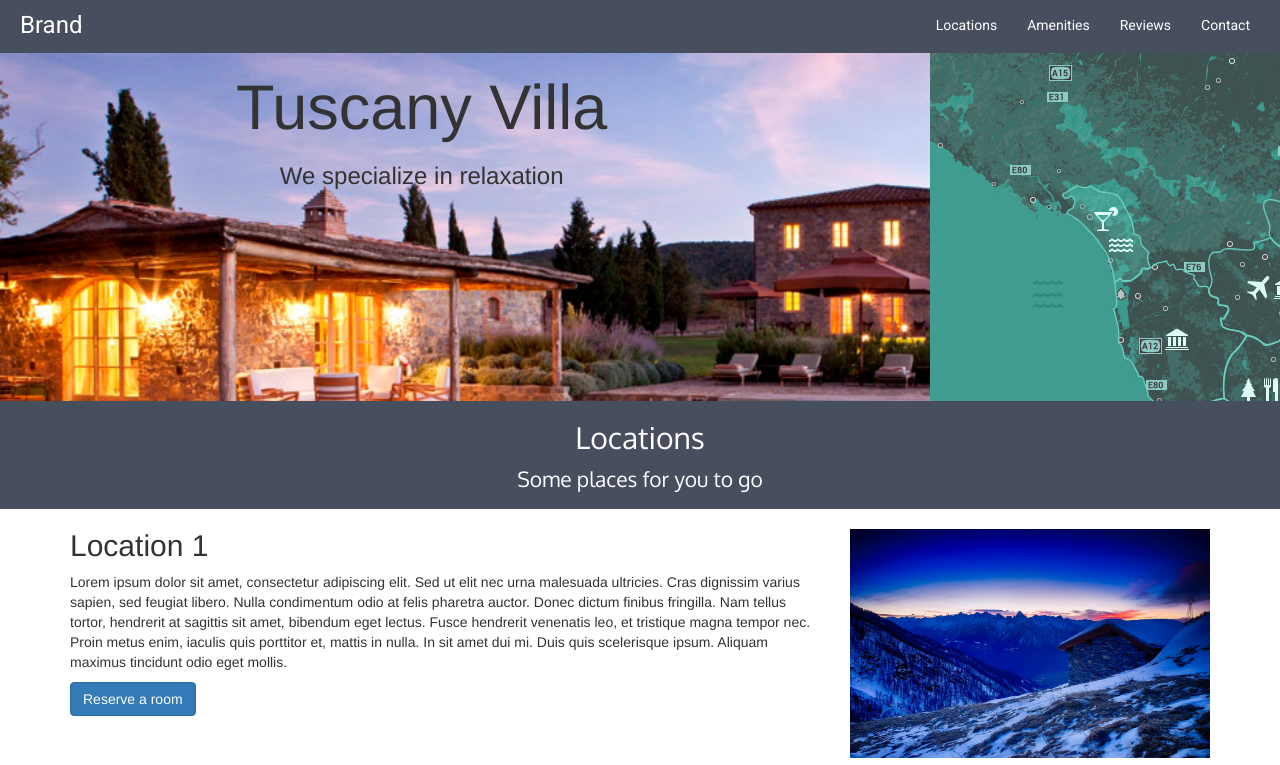
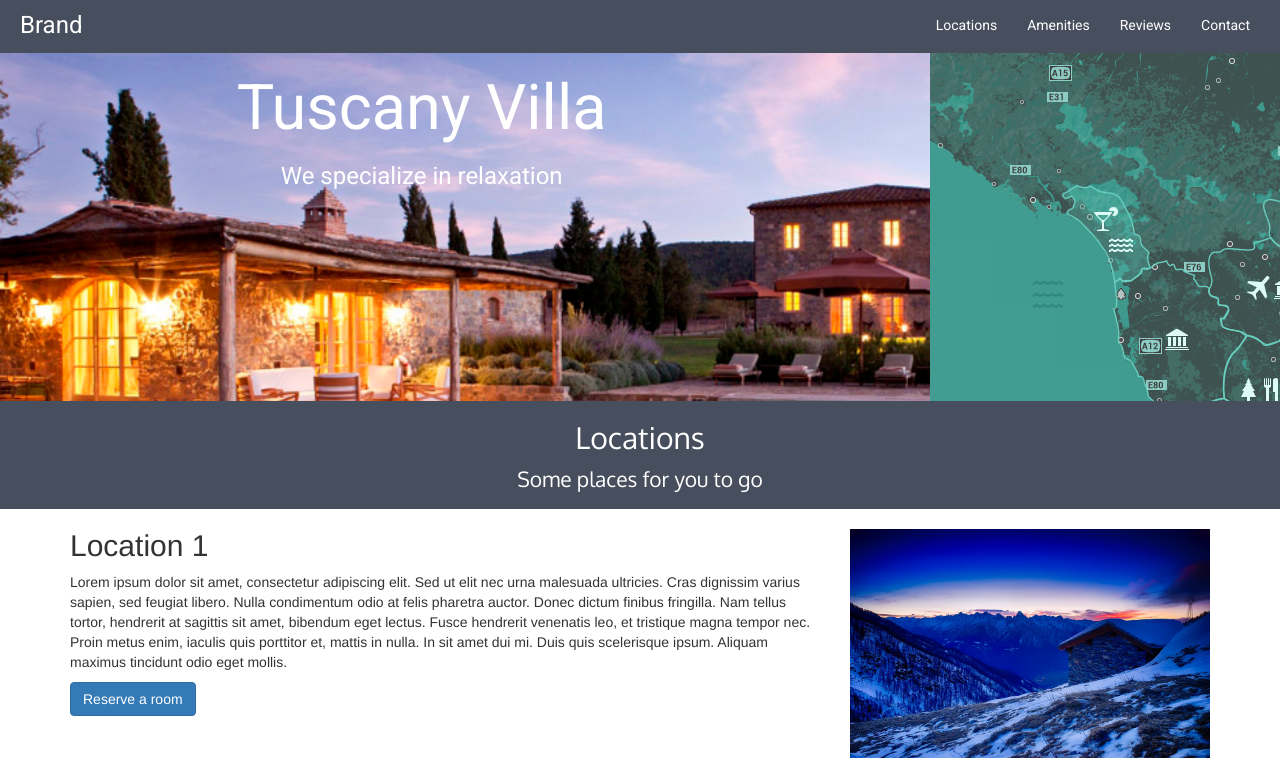
Before and after one commit to kevingilfether/TuscanyVilla, a plain HTML site: page index.html in a window 1280 px wide. Shown: the top 765 px of the page. Drawn offline with nearby package versions, Linux system fonts and the light colour scheme.

Commit message:
Finished Draft

```diff
--- a/Site.css
+++ b/Site.css
@@ -37,6 +37,8 @@ div.jumbotron.bigPicUnderNavBar {
 }
 
 .leftImgText {
+    font-family: 'Roboto', sans-serif;
+    color:#FFFFFF;
     text-align: center;
 }
 
@@ -127,6 +129,7 @@ li.indicator.active {
 
 footer {
     text-align:center;
+    color: #FFFFFF;
     background-color: #474E5D;
 }
 
```
